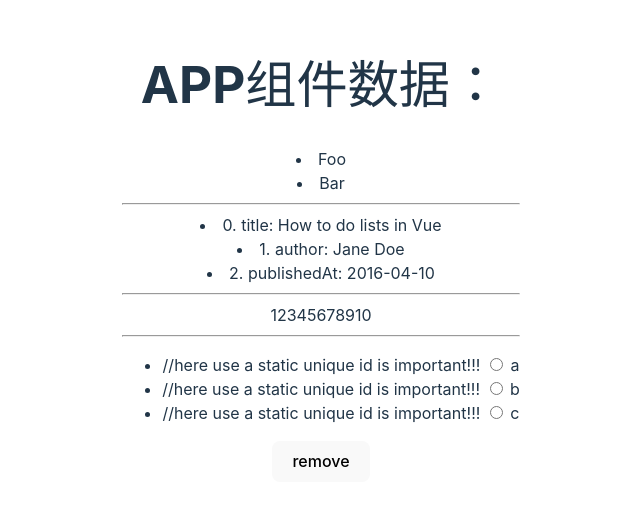
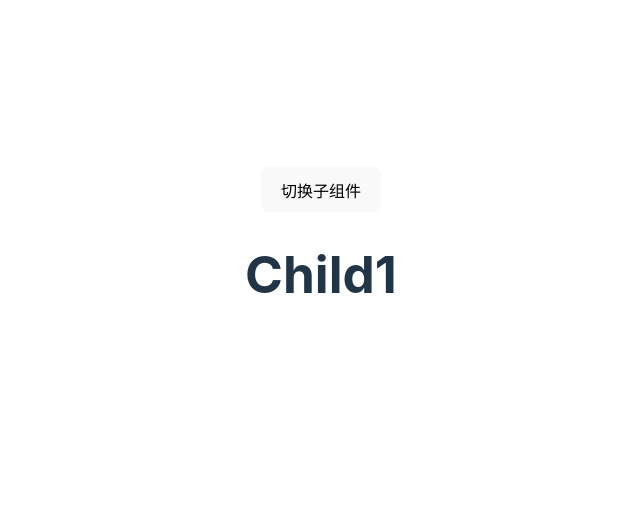
Before and after one commit to yzgang76/vite_vue_ts, a Vue app: page / in a window 1280 px wide. Shown: the part 148-654 px from the top of the page, without its empty margins (319-959 px from the left). Built offline with nearby package versions, Linux system fonts and the light colour scheme.

Commit message:
lifeHooks and dynamic component

```diff
--- a/src/components/App.vue
+++ b/src/components/App.vue
@@ -1,53 +1,28 @@
 <script setup lang="ts">
-import {ref, reactive} from 'vue'
+import Child1 from './Child1.vue'
+import Child2 from './Child2.vue'
+import {ref, reactive, markRaw} from 'vue'
 
-const items = reactive([{message: 'Foo'}, {message: 'Bar'}])
-const myObject = reactive({
-    title: 'How to do lists in Vue',
-    author: 'Jane Doe',
-    publishedAt: '2016-04-10'
-})
-const list = reactive(
-    [
-        {id: 1, value: "a"},
-        {id: 2, value: "b"},
-        {id: 3, value: "c"},
-    ]
-)
-const remove = () => {
-    list.map((item, index) => {
-        if (item.id === selected.value) {
-            list.splice(index, 1);
-        }
-    })
+const coms = reactive([
+    {id: 1, com: markRaw(Child1)},
+    {id: 2, com: markRaw(Child2)}
+])
+
+const selected = ref(coms[0])
+
+const btn = () => {
+    if (selected.value.id === 1) selected.value = coms[1]
+    else selected.value = coms[0]
 }
-const onChange = () => {
-    console.error('eeee', selected.value);
-}
-const selected = ref()
+
 </script>
 
 <template>
-    <h1>APP组件数据：</h1>
-    <li v-for="item in items">
-        {{ item.message }}
-    </li>
-    <hr>
-    <li v-for="(value, key, index) in myObject">
-        {{ index }}. {{ key }}: {{ value }}
-    </li>
-    <hr>
-    <span v-for="n in 10">{{ n }}</span>
-    <hr>
-    <ul>
-        <li v-for='(item ,index) in list' :key="item.id">  //here use a static unique id is important!!!
-            <input type="radio" :value="item.id" @change="onChange" v-model="selected">
-            {{ item.value }}
-        </li>
-    </ul>
-    <button @click="remove">remove</button>
-
-
+    <button @click="btn()">切换子组件</button>
+<!--cache the component-->
+    <keep-alive>
+        <component :is="selected.com">AAA</component>
+    </keep-alive>
 </template>
 
 <style scoped></style>
--- /dev/null
+++ b/src/components/Child1.vue
@@ -0,0 +1,24 @@
+<template>
+<h1>Child1</h1>
+</template>
+
+<script setup lang="ts">
+import {onBeforeMount, onBeforeUnmount, onMounted, onUnmounted} from "vue";
+
+onBeforeMount(()=>{
+    console.error('c1:onBeforeMount')
+})
+onMounted(()=>{
+    console.error('c1:onMounted')
+})
+onBeforeUnmount(()=>{
+    console.error('c1:onBeforeUnmount')
+})
+onUnmounted(()=>{
+    console.error('c1:onUnmounted')
+})
+</script>
+
+<style scoped>
+
+</style>
--- /dev/null
+++ b/src/components/Child2.vue
@@ -0,0 +1,24 @@
+<template>
+<h1>Child2</h1>
+</template>
+
+<script setup lang="ts">
+import {onBeforeMount, onBeforeUnmount, onMounted, onUnmounted} from "vue";
+
+onBeforeMount(()=>{
+    console.error('c2:onBeforeMount')
+})
+onMounted(()=>{
+    console.error('c2:onMounted')
+})
+onBeforeUnmount(()=>{
+    console.error('c2:onBeforeUnmount')
+})
+onUnmounted(()=>{
+    console.error('c2:onUnmounted')
+})
+</script>
+
+<style scoped>
+
+</style>
```
Also changed, not shown: 1 other file (tests, documents, lock files or other folders).
